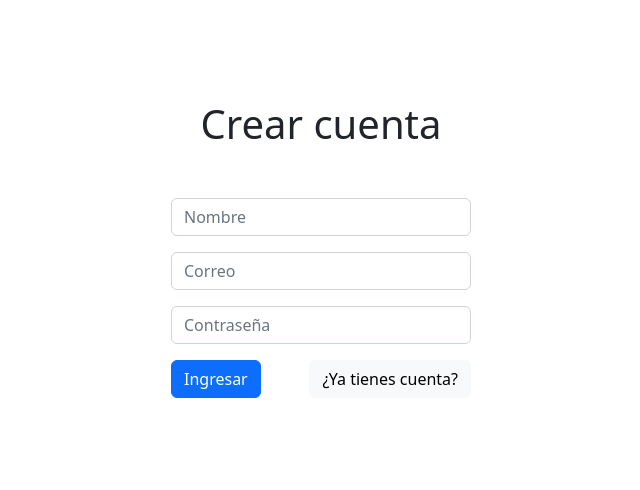
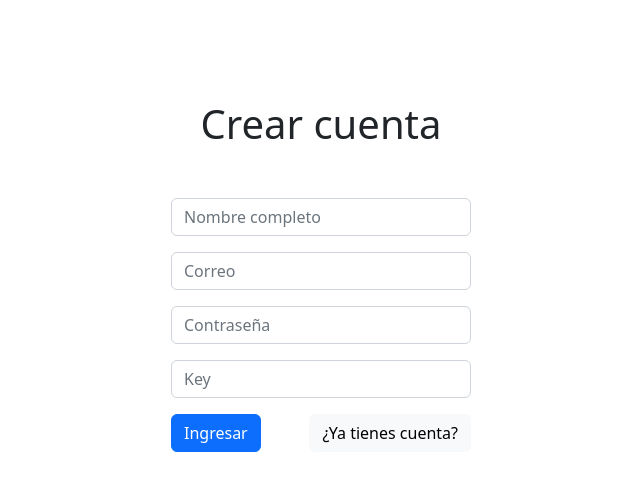
Before and after one commit to hernanr9317/sampleFrontendNextJs, a Next.js app: page /auth/register in a window 1280 px wide. Shown: the top 490 px of the page, without its empty margins (319-959 px from the left). Built offline with nearby package versions, Linux system fonts and the light colour scheme; no server answers.

Commit message:
register page auth

```diff
--- a/pages/auth/login.jsx
+++ b/pages/auth/login.jsx
@@ -12,7 +12,6 @@ const LoginPage = () => {
   const {
     register,
     handleSubmit,
-    watch,
     formState: {errors},
   } = useForm();
 
@@ -20,9 +19,10 @@ const LoginPage = () => {
     setShowError(false);
 
     const resp = await postDataAxios('/auth/login/', data);
-    console.log(resp);
 
     if (!resp) setShowError(true);
+
+    // TODO: navegar a la pantalla de admin
   };
 
   return (
--- a/pages/auth/register.jsx
+++ b/pages/auth/register.jsx
@@ -1,26 +1,95 @@
+import {useState} from 'react';
 import Link from 'next/link';
 import {AuthLayout} from '../../components/layouts';
 import Button from 'react-bootstrap/Button';
 import Form from 'react-bootstrap/Form';
+import {useForm} from 'react-hook-form';
+import {postDataAxios} from '../../utils/axiosConfig';
 
 const RegisterPage = () => {
+  const [showError, setShowError] = useState(false);
+
+  const {
+    register,
+    handleSubmit,
+    formState: {errors},
+  } = useForm();
+
+  const onRegisterForm = async (data) => {
+    setShowError(false);
+
+    if (data.key === process.env.NEXT_PUBLIC_API_KEY) {
+      const dataWithRol = {...data, rol: 'ADMIN_ROLE'};
+
+      const resp = await postDataAxios('/usuarios/', dataWithRol);
+
+      if (!resp) setShowError(true);
+    } else {
+      setShowError(true);
+    }
+  };
+
   return (
     <AuthLayout title="Registro">
       <h1 className="text-center" style={{marginTop: '100px'}}>
         Crear cuenta
       </h1>
-      <Form style={{width: '300px', margin: 'auto', marginTop: '50px'}}>
+      <Form
+        style={{width: '300px', margin: 'auto', marginTop: '50px'}}
+        onSubmit={handleSubmit(onRegisterForm)}
+      >
+        <div
+          className="alert alert-danger"
+          role="alert"
+          style={{display: showError ? 'flex' : 'none'}}
+        >
+          Error al crear la cuenta
+        </div>
         <Form.Group className="mb-3" controlId="formBasicName">
-          {/* <Form.Label>Nombre</Form.Label> */}
-          <Form.Control type="name" placeholder="Nombre" />
+          <Form.Control
+            className={!!errors.name ? 'is-invalid' : ''}
+            type="name"
+            placeholder="Nombre completo"
+            {...register('name', {
+              required: 'Este campo es requerido',
+              minLength: {value: 2, message: 'Mínimo 2 caracteres'},
+            })}
+          />
+          <div className="invalid-feedback">{errors.name?.message}</div>
         </Form.Group>
         <Form.Group className="mb-3" controlId="formBasicEmail">
-          {/* <Form.Label>Correo</Form.Label> */}
-          <Form.Control type="email" placeholder="Correo" />
+          <Form.Control
+            className={!!errors.email ? 'is-invalid' : ''}
+            type="email"
+            placeholder="Correo"
+            {...register('email', {
+              required: 'Este campo es requerido',
+            })}
+          />
+          <div className="invalid-feedback">{errors.email?.message}</div>
         </Form.Group>
         <Form.Group className="mb-3" controlId="formBasicPassword">
-          {/* <Form.Label>Contraseña</Form.Label> */}
-          <Form.Control type="password" placeholder="Contraseña" />
+          <Form.Control
+            className={!!errors.password ? 'is-invalid' : ''}
+            type="password"
+            placeholder="Contraseña"
+            {...register('password', {
+              required: 'Este campo es requerido',
+              minLength: {value: 6, message: 'Mínimo 6 caracteres'},
+            })}
+          />
+          <div className="invalid-feedback">{errors.password?.message}</div>
+        </Form.Group>
+        <Form.Group className="mb-3" controlId="formBasicKey">
+          <Form.Control
+            className={!!errors.key ? 'is-invalid' : ''}
+            type="password"
+            placeholder="Key"
+            {...register('key', {
+              required: 'Este campo es requerido',
+            })}
+          />
+          <div className="invalid-feedback">{errors.password?.message}</div>
         </Form.Group>
         <Button variant="primary" type="submit">
           Ingresar
--- a/utils/axiosConfig.js
+++ b/utils/axiosConfig.js
@@ -15,6 +15,8 @@ export const postDataAxios = async (url, data) => {
   try {
     const response = await axios
       .post(`${baseUrl}${url}`, {
+        rol: data?.rol,
+        nombre: data?.name,
         correo: data.email,
         password: data.password,
       })
```
